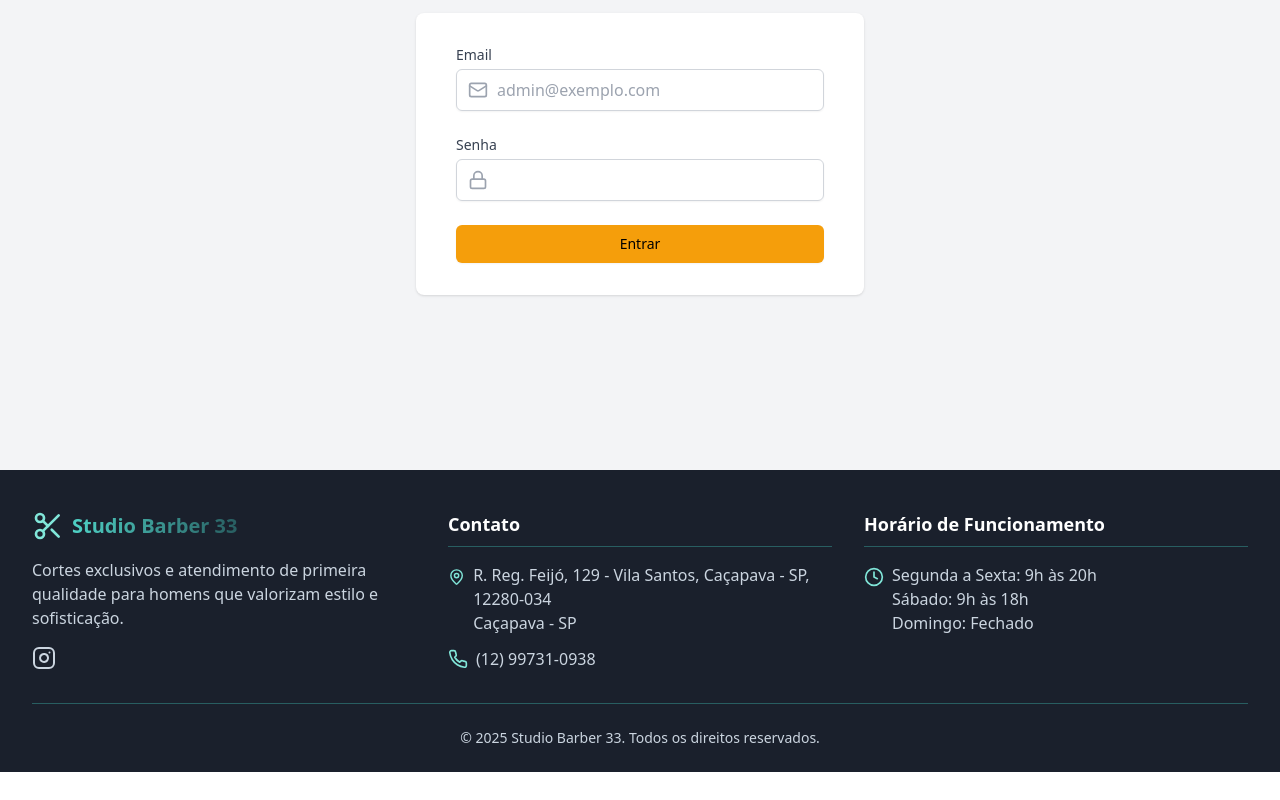
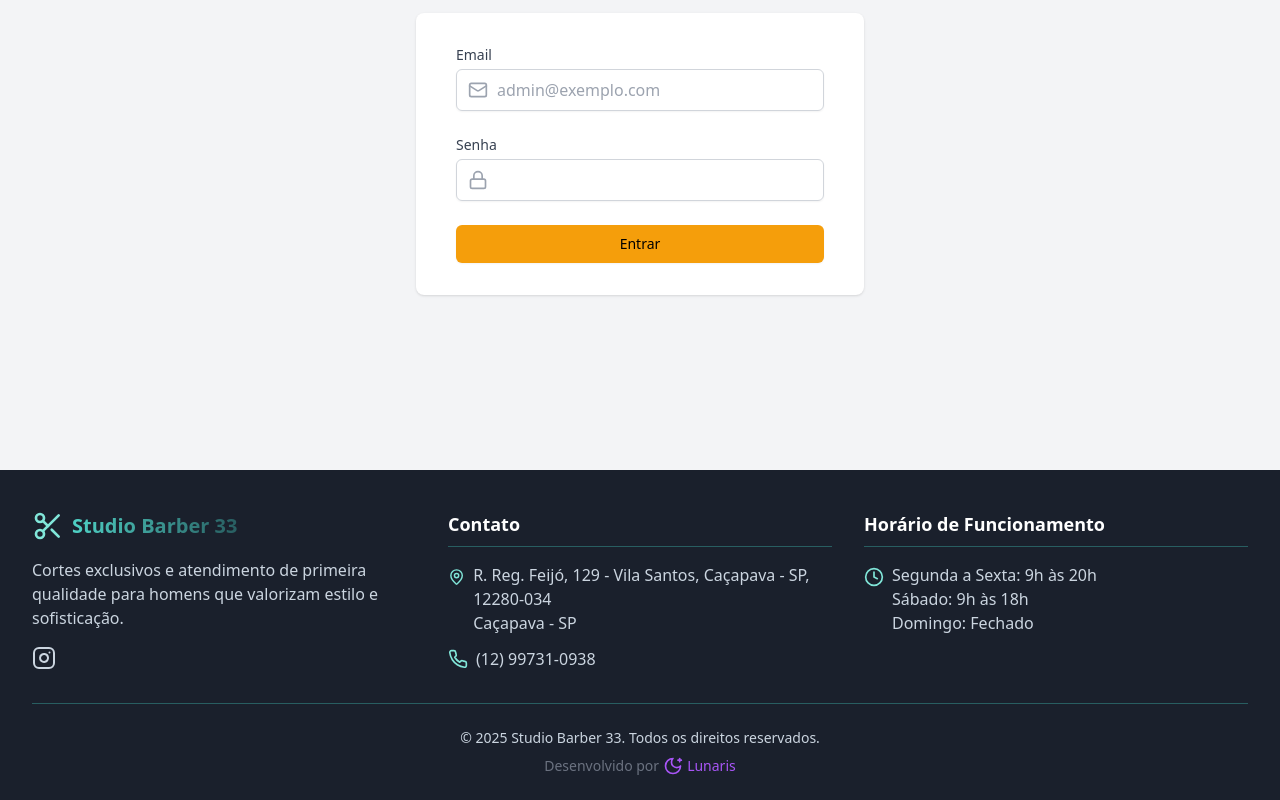
Before and after one commit to IagoMig1/studio33, a React (Vite) app: page /login in a window 1280 px wide. Shown: the part 394-1194 px from the top of the page. Before the commit the page ends 1166 px from the top, so only its background shows below. Built offline with nearby package versions, Linux system fonts and the light colour scheme.

Commit message:
footer updtade

```diff
--- a/src/components/Footer.tsx
+++ b/src/components/Footer.tsx
@@ -77,6 +77,35 @@ export const Footer = () => {
             © {new Date().getFullYear()} Studio Barber 33. Todos os direitos reservados.
           </p>
         </div>
+
+        <p className="mt-2 flex justify-center items-center gap-1 text-sm text-gray-500">
+  Desenvolvido por
+  <a
+    href="https://lunaris-seven.vercel.app"
+    target="_blank"
+    rel="noopener noreferrer"
+    className="flex items-center gap-1 text-purple-500 hover:underline"
+  >
+    <span className="inline-flex items-center justify-center">
+      <svg
+        xmlns="http://www.w3.org/2000/svg"
+        className="h-5 w-5 text-purple-500"
+        fill="none"
+        viewBox="0 0 24 24"
+        stroke="currentColor"
+        strokeWidth={2}
+        strokeLinecap="round"
+        strokeLinejoin="round"
+      >
+        <path d="M12 3a6 6 0 0 0 9 9 9 9 0 1 1-9-9" />
+        <path d="M20 3v4" />
+        <path d="M22 5h-4" />
+      </svg>
+    </span>
+    Lunaris
+  </a>
+</p>
+
       </div>
     </footer>
   );
```
